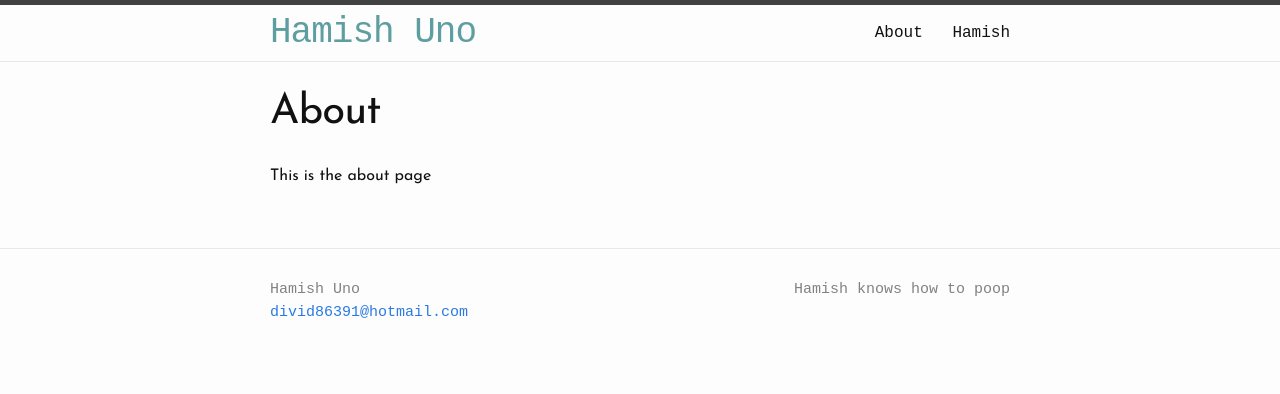
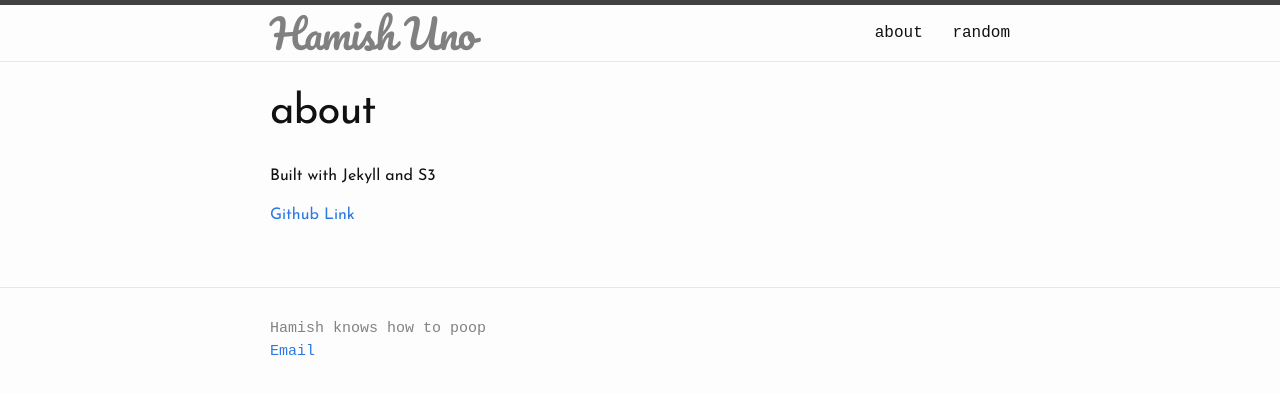
Before and after one commit to davidLiu1230/davidliunow, a Jekyll site: the page built from about.md, in a window 1280 px wide. Shown: the top 394 px of the page. Built offline with Jekyll 4.4.1, drawn with Linux system fonts in a browser that asks for light colours.

Commit message:
Some minor updates

```diff
--- a/404.html
+++ b/404.html
@@ -1,2 +1,2 @@
-Ahhhhhhhhhh This is the 404 page.
-Please contact Haoji Liu -> divid86391@hotmail.com
+<h1>You must be trippin'</h1>
+<img src="/assets/giphy.gif">
--- a/_includes/footer.html
+++ b/_includes/footer.html
@@ -4,8 +4,8 @@
     <div class="footer-col-wrapper">
       <div class="footer-col footer-col-1">
         <ul class="contact-list">
-          <li>{{ site.title }}</li>
-          <li><a href="mailto:{{ site.email }}">{{ site.email }}</a></li>
+          <li>{{ site.description }}</li>
+          <li><a href="mailto:{{ site.email }}">Email</a></li>
         </ul>
       </div>
 
@@ -25,9 +25,9 @@
         </ul>
       </div>
  -->
-      <div class="footer-col footer-col-3">
+<!--       <div class="footer-col footer-col-3">
         <p class="footer-signature">{{ site.description }}</p>
-      </div>
+      </div> -->
     </div>
 
   </div>
--- a/_sass/_layout.scss
+++ b/_sass/_layout.scss
@@ -1,9 +1,13 @@
 /**
  * Fonts
  */
-.site-header,
+.site-nav,
 .site-footer {
     font-family: monospace;
+}
+
+.site-title {
+    font-family: Pacifico;
 }
 
 .post-title,
@@ -14,7 +18,7 @@
 }
 
 .page-heading {
-    font-family: "Lobster Two";
+    font-family: monospace;
 }
 
 /**
@@ -30,17 +34,17 @@
 }
 
 .site-title {
-    font-size: 36px;
+    font-size: 40px;
     font-weight: 300;
     line-height: 56px;
     letter-spacing: -1px;
     margin-bottom: 0;
     float: left;
-    color: cadetblue;
+    color: grey;
 
-    &,
-    &:visited {
+    &:hover {
         color: cadetblue;
+        text-decoration: none;
     }
 }
 
@@ -192,15 +196,15 @@
 }
 
 .page-heading {
-    font-size: 30px;
+    font-size: 18px;
 }
 
 .post-list {
-    margin-left: 0;
+    margin-left: 5px;
     list-style: none;
 
     > li {
-        margin-bottom: $spacing-unit;
+        margin-bottom: 15px;
     }
 }
 
--- a/about.md
+++ b/about.md
@@ -1,7 +1,9 @@
 ---
 layout: page
-title: About
+title: about
 permalink: /about/
 ---
 
-This is the about page
+Built with Jekyll and S3
+
+[Github Link](https://github.com/davidLiu1230/davidliunow)
```
Also changed, not shown: _includes/head.html (+10 -0 lines), fun.md (deleted, +0 -6 lines), random.md (added, +7 -0 lines).
